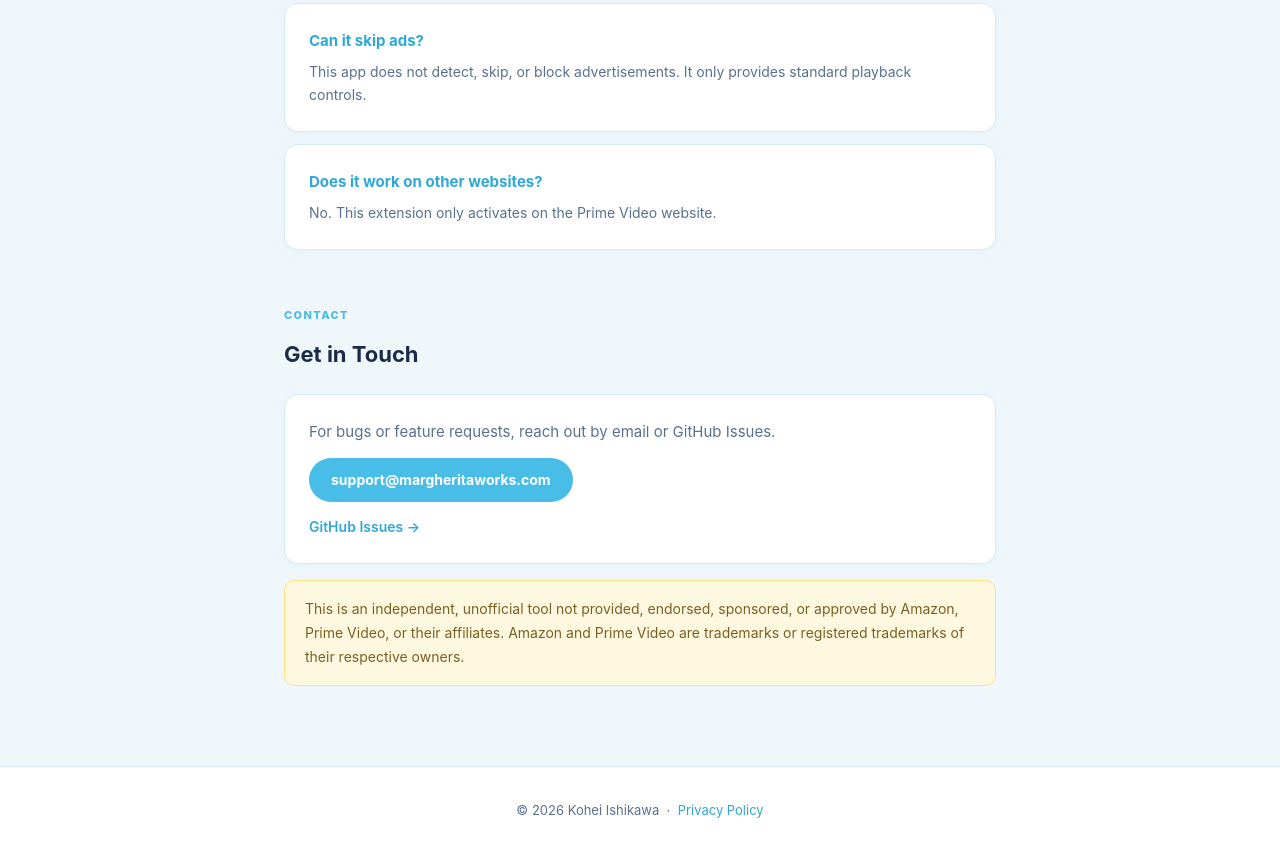
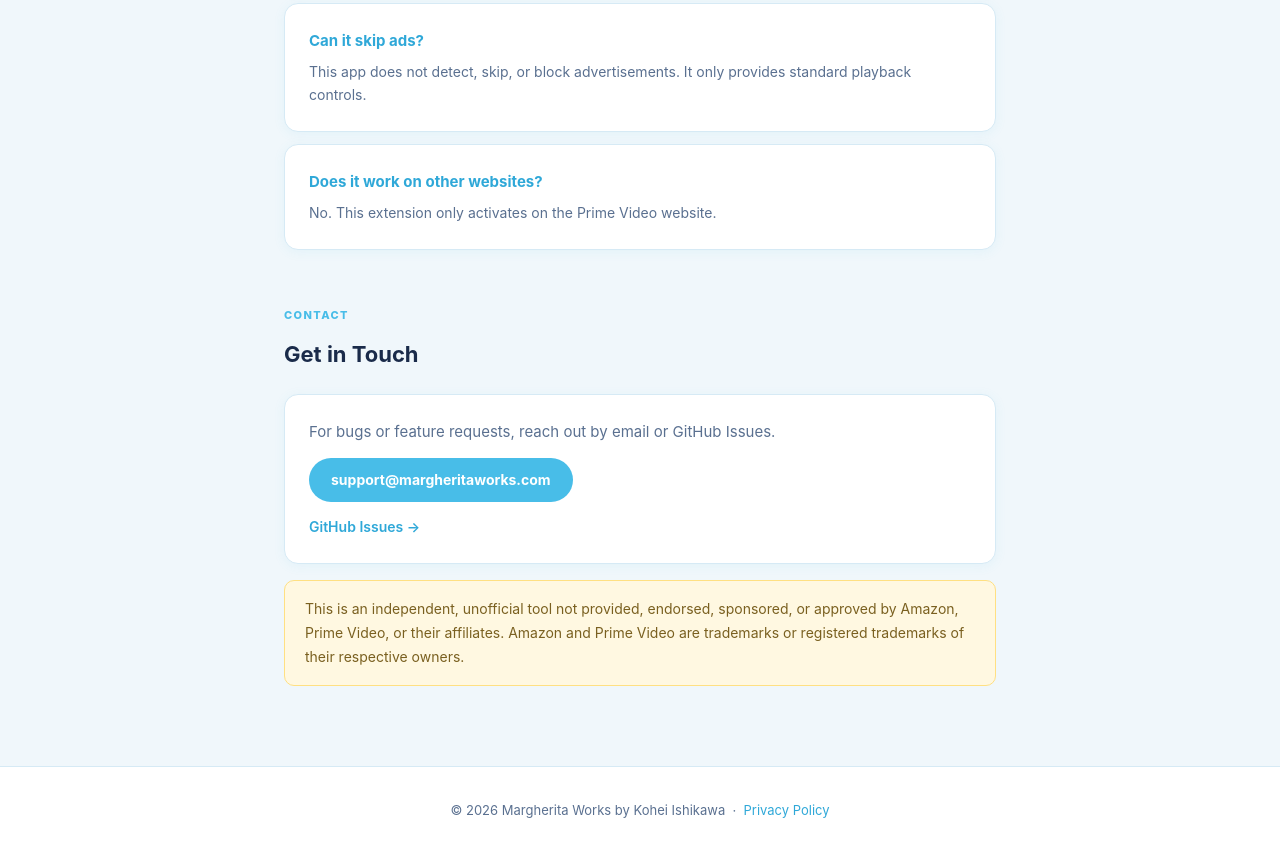
Before and after one commit to isitest1/prime-speed-support, a plain HTML site: page index.html in a window 1280 px wide. Shown: the part 2577-3430 px from the top of the page. Drawn offline with Linux system fonts and the light colour scheme.

Commit message:
Update copyright line to Margherita Works by Kohei Ishikawa

```diff
--- a/index.html
+++ b/index.html
@@ -191,7 +191,7 @@
 </div>
 
 <footer>
-  <p>© 2026 Kohei Ishikawa &nbsp;·&nbsp;
+  <p>© 2026 Margherita Works by Kohei Ishikawa &nbsp;·&nbsp;
     <a href="privacy.html"><span class="ja-t">プライバシーポリシー</span><span class="en-t" style="display:none">Privacy Policy</span></a>
   </p>
 </footer>
```
Also changed, not shown: privacy.html (+1 -1 lines).
